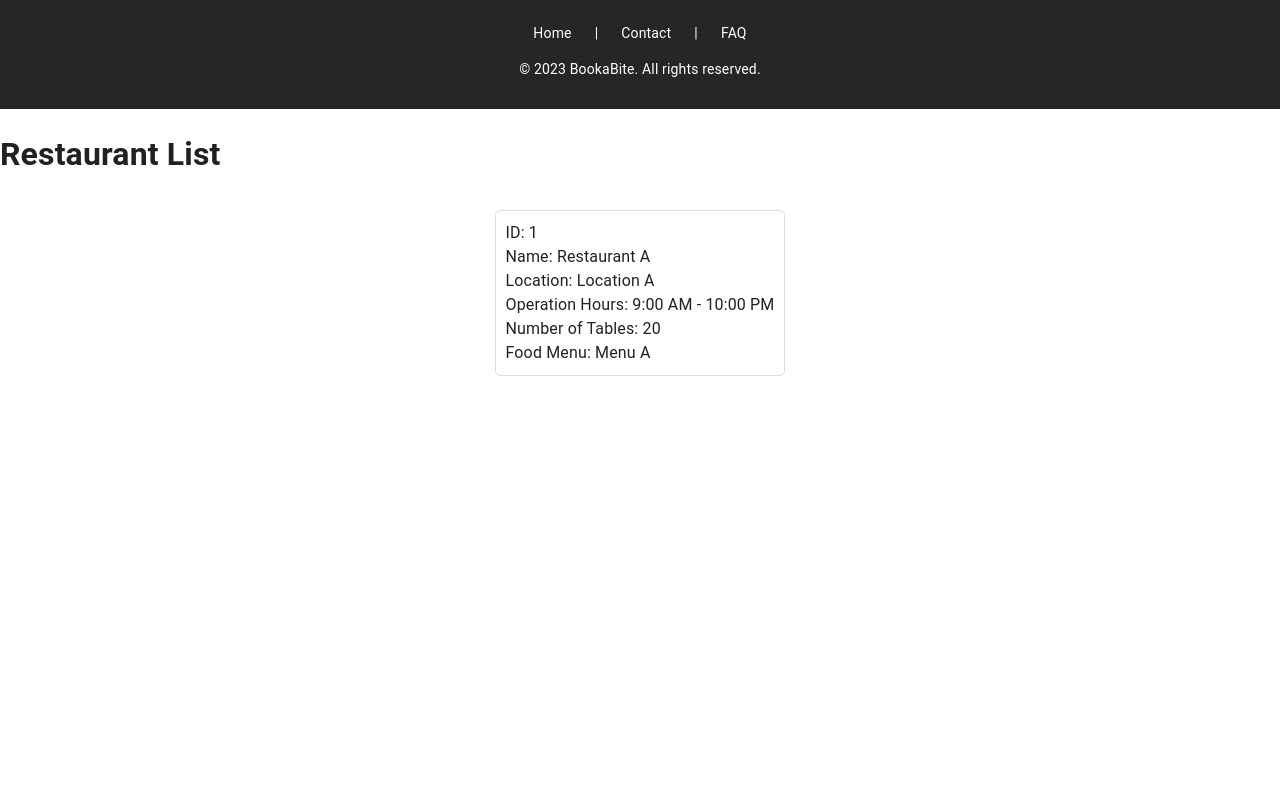
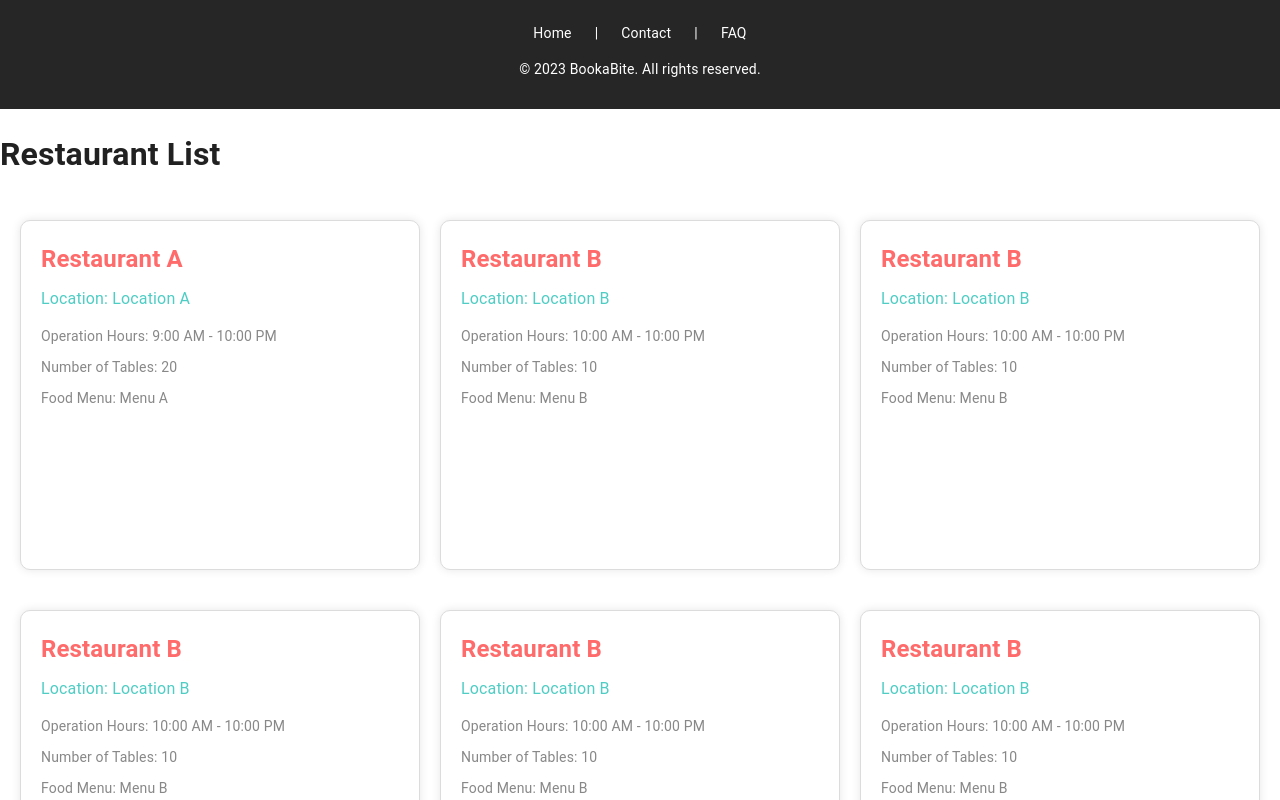
Before and after one commit to piyush-akoliya/multicloud-restaurant, a React (Create React App) app in the folder CustomerApp/Frontend/: page / in a window 1280 px wide. Shown: the part 700-1500 px from the top of the page. Before the commit the page ends 1086 px from the top, so only its background shows below. Built offline with nearby package versions, Linux system fonts and the light colour scheme.

Commit message:
resolving dependancy issue

```diff
--- a/CustomerApp/Frontend/src/App.js
+++ b/CustomerApp/Frontend/src/App.js
@@ -3,7 +3,7 @@ import Router from "./Routes";
 import { BrowserRouter } from "react-router-dom";
 import ScrollToTop from "./utils/ScrollToTop";
 import './components/styles.css';
-import RestaurantCard from './components/RestaurantCard';
+
 import RestaurantList from './RestaurantList';
 
 function App() {
@@ -12,13 +12,14 @@ function App() {
       <BrowserRouter>
         <ScrollToTop>
           <Router />
+          <div className="App">
+            <h1>Restaurant List</h1>
+          <RestaurantList />
+          </div>
+          <Router />
         </ScrollToTop>
       </BrowserRouter>
 
-      <div className="App">
-      <h1>Restaurant List</h1>
-      <RestaurantList />
-    </div>
     </>
   );
 }
--- a/CustomerApp/Frontend/src/RestaurantList.js
+++ b/CustomerApp/Frontend/src/RestaurantList.js
@@ -10,7 +10,69 @@ const restaurants = [
     numOfTables: 20,
     foodMenu: 'Menu A',
   },
-  // Add more restaurants
+
+  {
+    id: 2,
+    name: 'Restaurant B',
+    location: 'Location B',
+    operationHours: '10:00 AM - 10:00 PM',
+    numOfTables: 10,
+    foodMenu: 'Menu B',
+  },
+
+  {
+    id: 3,
+    name: 'Restaurant B',
+    location: 'Location B',
+    operationHours: '10:00 AM - 10:00 PM',
+    numOfTables: 10,
+    foodMenu: 'Menu B',
+  },
+
+  {
+    id: 4,
+    name: 'Restaurant B',
+    location: 'Location B',
+    operationHours: '10:00 AM - 10:00 PM',
+    numOfTables: 10,
+    foodMenu: 'Menu B',
+  },
+
+  {
+    id: 5,
+    name: 'Restaurant B',
+    location: 'Location B',
+    operationHours: '10:00 AM - 10:00 PM',
+    numOfTables: 10,
+    foodMenu: 'Menu B',
+  },
+
+  {
+    id: 6,
+    name: 'Restaurant B',
+    location: 'Location B',
+    operationHours: '10:00 AM - 10:00 PM',
+    numOfTables: 10,
+    foodMenu: 'Menu B',
+  },
+
+  {
+    id: 7,
+    name: 'Restaurant B',
+    location: 'Location B',
+    operationHours: '10:00 AM - 10:00 PM',
+    numOfTables: 10,
+    foodMenu: 'Menu B',
+  },
+
+  {
+    id: 8,
+    name: 'Restaurant B',
+    location: 'Location B',
+    operationHours: '10:00 AM - 10:00 PM',
+    numOfTables: 10,
+    foodMenu: 'Menu B',
+  },
 ];
 
 const RestaurantList = () => {
--- a/CustomerApp/Frontend/src/components/RestaurantCard.js
+++ b/CustomerApp/Frontend/src/components/RestaurantCard.js
@@ -3,12 +3,13 @@ import React from 'react';
 const RestaurantCard = ({ id, name, location, operationHours, numOfTables, foodMenu }) => {
   return (
     <div className="card">
-      <div>ID: {id}</div>
-      <div>Name: {name}</div>
-      <div>Location: {location}</div>
-      <div>Operation Hours: {operationHours}</div>
-      <div>Number of Tables: {numOfTables}</div>
-      <div>Food Menu: {foodMenu}</div>
+      <div className="card-content">
+        <div className="restaurant-name">{name}</div>
+        <div className="location">Location: {location}</div>
+        <div className="operation-hours">Operation Hours: {operationHours}</div>
+        <div className="tables">Number of Tables: {numOfTables}</div>
+        <div className="food-menu">Food Menu: {foodMenu}</div>
+      </div>
     </div>
   );
 };
--- a/CustomerApp/Frontend/src/components/styles.css
+++ b/CustomerApp/Frontend/src/components/styles.css
@@ -1,12 +1,91 @@
+body {
+  background-color: #f9f9f9;
+  font-family: Arial, sans-serif;
+}
+
+.restaurant-list {
+  display: grid;
+  grid-template-columns: repeat(auto-fit, minmax(300px, 1fr));
+  gap: 20px;
+  padding: 20px;
+}
+
 .card {
-    border: 1px solid #ddd;
-    padding: 10px;
-    margin: 10px;
-    border-radius: 5px;
-  }
+  border: 1px solid #e0e0e0;
+  border-radius: 10px;
+  overflow: hidden;
+  background-color: #ffffff;
+  box-shadow: 0 0 10px rgba(0, 0, 0, 0.1);
+  display: flex;
+  flex-direction: column;
+  justify-content: space-between;
+  height: 350px;
+  margin-bottom: 20px;
+}
 
-  .restaurant-list {
-    display: flex;
-    flex-wrap: wrap;
-    justify-content: center;
-  }
+.card-content {
+  padding: 20px;
+}
+
+.restaurant-name {
+  font-size: 24px;
+  font-weight: 600;
+  margin-bottom: 10px;
+  color: #333333;
+}
+
+.location {
+  font-size: 16px;
+  color: #555555;
+  margin-bottom: 15px;
+}
+
+.operation-hours {
+  font-size: 14px;
+  color: #777777;
+  margin-bottom: 10px;
+}
+
+.tables {
+  font-size: 14px;
+  color: #777777;
+  margin-bottom: 10px;
+}
+
+.food-menu {
+  font-size: 14px;
+  color: #777777;
+}
+
+.image-container {
+  height: 200px;
+  overflow: hidden;
+  border-bottom: 1px solid #e0e0e0;
+}
+
+.image-container img {
+  width: 100%;
+  height: 100%;
+  object-fit: cover;
+}
+
+/* Updated Color Styles */
+.card {
+  border: 1px solid #dcdcdc;
+  background-color: #ffffff;
+  box-shadow: 0 0 10px rgba(0, 0, 0, 0.1);
+}
+
+.restaurant-name {
+  color: #ff6b6b;
+}
+
+.location {
+  color: #4ecdc4;
+}
+
+.operation-hours,
+.tables,
+.food-menu {
+  color: #888888;
+}
```
